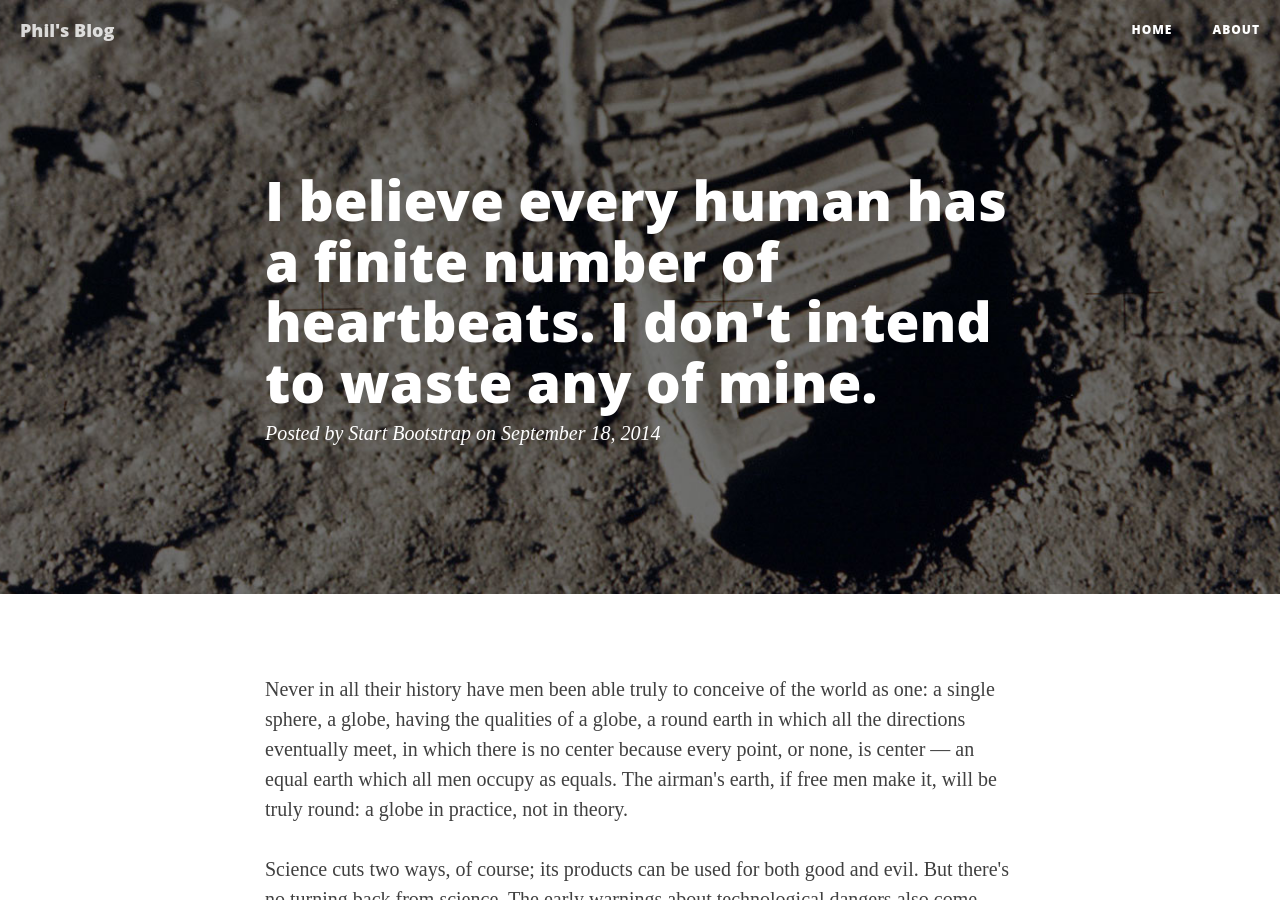
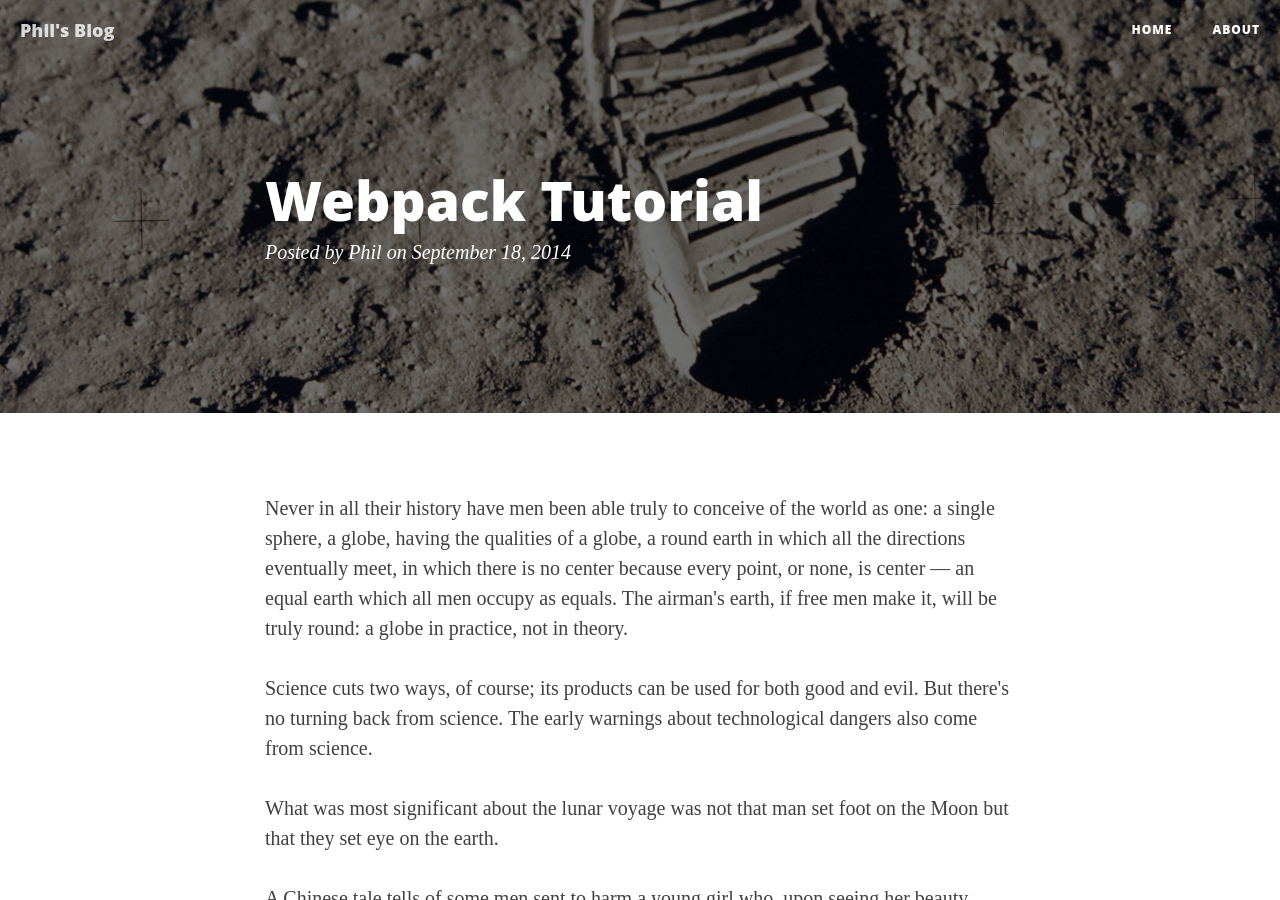
Before and after one commit to fudanzz/fudanzz.github.io, a Jekyll site: the page built from _posts/2016-09-10-webpack-tutorial.markdown, in a window 1280 px wide and 900 px high. Built offline with Jekyll 4.4.1, drawn with Linux system fonts in a browser that asks for light colours; nearby versions of some CDN libraries; some web fonts are replaced.

Commit message:
new post

```diff
--- a/_posts/2014-09-18-i-believe.markdown
+++ b/_posts/2016-09-10-webpack-tutorial.markdown
@@ -1,8 +1,8 @@
 ---
 layout:     post
-title:      "I believe every human has a finite number of heartbeats. I don't intend to waste any of mine."
+title:      "Webpack Tutorial"
 date:       2014-09-18 12:00:00
-author:     "Start Bootstrap"
+author:     "Phil"
 header-img: "img/post-bg-05.jpg"
 ---
 
```
Also changed, not shown: _posts/2016-09-09-master-oauth2.markdown (line endings or trailing spaces).
